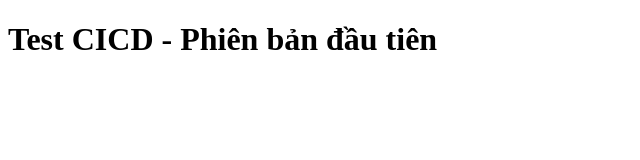
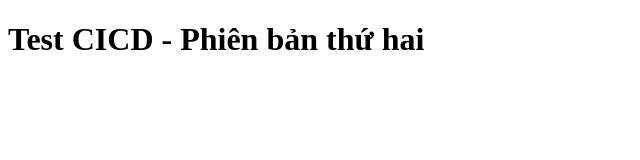
Before and after one commit to kobato-chan1912/test-cicd, a plain HTML site: page index.html in a window 1280 px wide. Shown: the full height of the page, 0-640 px from the left. Drawn offline with Linux system fonts and the light colour scheme.

Commit message:
next commit

```diff
--- a/index.html
+++ b/index.html
@@ -6,6 +6,6 @@
     <title>Document</title>
 </head>
 <body>
-    <h1>Test CICD - Phiên bản đầu tiên</h1>
+    <h1>Test CICD - Phiên bản thứ hai</h1>
 </body>
 </html>
```
